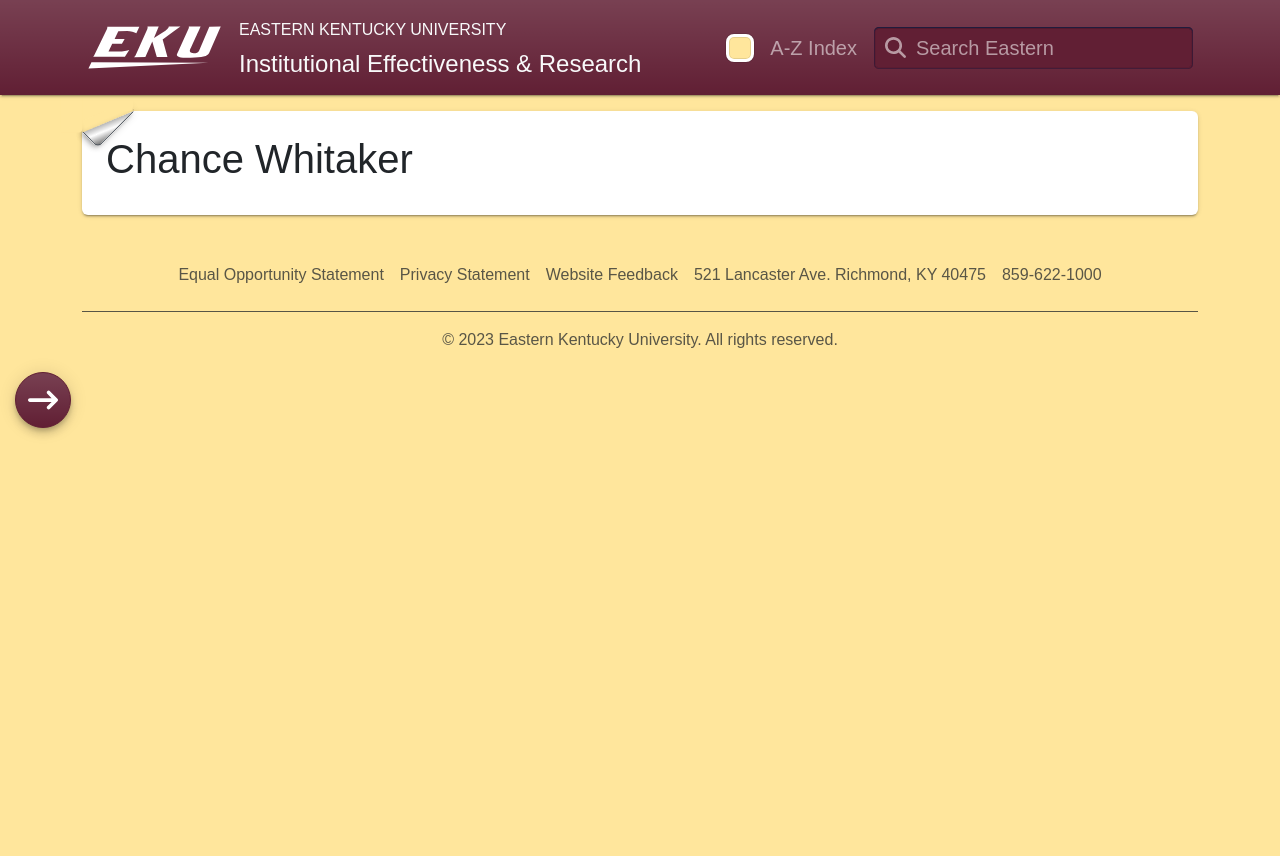
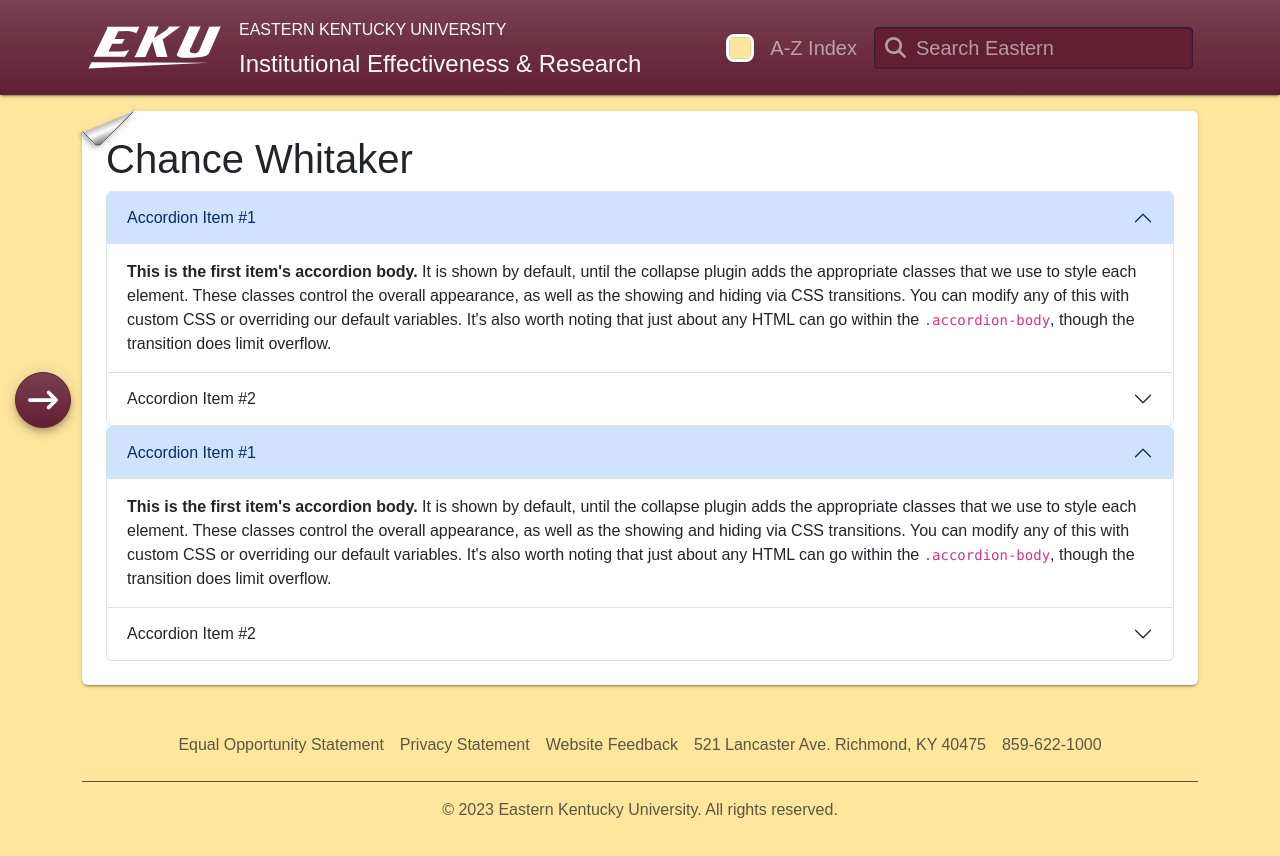
Before and after one commit to chamce/remote, a React (Vite) app: page / in a window 1280 px wide. Shown: the top 856 px of the page. Before the commit the page ends 800 px from the top, so only its background shows below. Built offline with nearby package versions, Linux system fonts and the light colour scheme; a web font is replaced by a local one.

Commit message:
body overflow y scroll

```diff
--- a/src/components/Body.jsx
+++ b/src/components/Body.jsx
@@ -6,78 +6,102 @@
       <div className="my-3 p-3 p-sm-4 bg-body rounded box-shadow-2 position-relative">
         <Fold></Fold>
         {children}
-        {/* <h6 className="border-bottom pb-2 mb-0">Recent updates</h6>
-        <div className="d-flex text-body-secondary pt-3">
-          <svg
-            className="bd-placeholder-img flex-shrink-0 me-2 rounded"
-            preserveAspectRatio="xMidYMid slice"
-            xmlns="http://www.w3.org/2000/svg"
-            aria-label="Placeholder: 32x32"
-            focusable="false"
-            height={32}
-            role="img"
-            width={32}
-          >
-            <title>Placeholder</title>
-            <rect fill="#007bff" height="100%" width="100%" />
-            <text fill="#007bff" dy=".3em" y="50%" x="50%">
-              32x32
-            </text>
-          </svg>
-          <p className="pb-3 mb-0 small lh-sm border-bottom">
-            <strong className="d-block text-gray-dark">@username</strong>
-            Some representative placeholder content, with some information about this user. Imagine this being some sort
-            of status update, perhaps?
-          </p>
+        <div className="accordion" id="accordionExample">
+          <div className="accordion-item">
+            <h2 className="accordion-header">
+              <button
+                data-bs-target="#collapseOne"
+                className="accordion-button"
+                aria-controls="collapseOne"
+                data-bs-toggle="collapse"
+                aria-expanded="true"
+                type="button"
+              >
+                Accordion Item #1
+              </button>
+            </h2>
+            <div className="accordion-collapse collapse show" data-bs-parent="#accordionExample" id="collapseOne">
+              <div className="accordion-body">
+                <strong>This is the first item's accordion body.</strong> It is shown by default, until the collapse
+                plugin adds the appropriate classes that we use to style each element. These classes control the overall
+                appearance, as well as the showing and hiding via CSS transitions. You can modify any of this with
+                custom CSS or overriding our default variables. It's also worth noting that just about any HTML can go
+                within the <code>.accordion-body</code>, though the transition does limit overflow.
+              </div>
+            </div>
+          </div>
+          <div className="accordion-item">
+            <h2 className="accordion-header">
+              <button
+                className="accordion-button collapsed"
+                data-bs-target="#collapseTwo"
+                aria-controls="collapseTwo"
+                data-bs-toggle="collapse"
+                aria-expanded="false"
+                type="button"
+              >
+                Accordion Item #2
+              </button>
+            </h2>
+            <div className="accordion-collapse collapse" data-bs-parent="#accordionExample" id="collapseTwo">
+              <div className="accordion-body">
+                <strong>This is the second item's accordion body.</strong> It is hidden by default, until the collapse
+                plugin adds the appropriate classes that we use to style each element. These classes control the overall
+                appearance, as well as the showing and hiding via CSS transitions. You can modify any of this with
+                custom CSS or overriding our default variables. It's also worth noting that just about any HTML can go
+                within the <code>.accordion-body</code>, though the transition does limit overflow.
+              </div>
+            </div>
+          </div>
         </div>
-        <div className="d-flex text-body-secondary pt-3">
-          <svg
-            className="bd-placeholder-img flex-shrink-0 me-2 rounded"
-            preserveAspectRatio="xMidYMid slice"
-            xmlns="http://www.w3.org/2000/svg"
-            aria-label="Placeholder: 32x32"
-            focusable="false"
-            height={32}
-            role="img"
-            width={32}
-          >
-            <title>Placeholder</title>
-            <rect fill="#e83e8c" height="100%" width="100%" />
-            <text fill="#e83e8c" dy=".3em" y="50%" x="50%">
-              32x32
-            </text>
-          </svg>
-          <p className="pb-3 mb-0 small lh-sm border-bottom">
-            <strong className="d-block text-gray-dark">@username</strong>
-            Some more representative placeholder content, related to this other user. Another status update, perhaps.
-          </p>
+        <div className="accordion" id="accordionExample">
+          <div className="accordion-item">
+            <h2 className="accordion-header">
+              <button
+                data-bs-target="#collapseOne"
+                className="accordion-button"
+                aria-controls="collapseOne"
+                data-bs-toggle="collapse"
+                aria-expanded="true"
+                type="button"
+              >
+                Accordion Item #1
+              </button>
+            </h2>
+            <div className="accordion-collapse collapse show" data-bs-parent="#accordionExample" id="collapseOne">
+              <div className="accordion-body">
+                <strong>This is the first item's accordion body.</strong> It is shown by default, until the collapse
+                plugin adds the appropriate classes that we use to style each element. These classes control the overall
+                appearance, as well as the showing and hiding via CSS transitions. You can modify any of this with
+                custom CSS or overriding our default variables. It's also worth noting that just about any HTML can go
+                within the <code>.accordion-body</code>, though the transition does limit overflow.
+              </div>
+            </div>
+          </div>
+          <div className="accordion-item">
+            <h2 className="accordion-header">
+              <button
+                className="accordion-button collapsed"
+                data-bs-target="#collapseTwo"
+                aria-controls="collapseTwo"
+                data-bs-toggle="collapse"
+                aria-expanded="false"
+                type="button"
+              >
+                Accordion Item #2
+              </button>
+            </h2>
+            <div className="accordion-collapse collapse" data-bs-parent="#accordionExample" id="collapseTwo">
+              <div className="accordion-body">
+                <strong>This is the second item's accordion body.</strong> It is hidden by default, until the collapse
+                plugin adds the appropriate classes that we use to style each element. These classes control the overall
+                appearance, as well as the showing and hiding via CSS transitions. You can modify any of this with
+                custom CSS or overriding our default variables. It's also worth noting that just about any HTML can go
+                within the <code>.accordion-body</code>, though the transition does limit overflow.
+              </div>
+            </div>
+          </div>
         </div>
-        <div className="d-flex text-body-secondary pt-3">
-          <svg
-            className="bd-placeholder-img flex-shrink-0 me-2 rounded"
-            preserveAspectRatio="xMidYMid slice"
-            xmlns="http://www.w3.org/2000/svg"
-            aria-label="Placeholder: 32x32"
-            focusable="false"
-            height={32}
-            role="img"
-            width={32}
-          >
-            <title>Placeholder</title>
-            <rect fill="#6f42c1" height="100%" width="100%" />
-            <text fill="#6f42c1" dy=".3em" y="50%" x="50%">
-              32x32
-            </text>
-          </svg>
-          <p className="pb-3 mb-0 small lh-sm border-bottom">
-            <strong className="d-block text-gray-dark">@username</strong>
-            This user also gets some representative placeholder content. Maybe they did something interesting, and you
-            really want to highlight this in the recent updates.
-          </p>
-        </div>
-        <small className="d-block text-end mt-3">
-          <a href="/#">All updates</a>
-        </small> */}
       </div>
     </main>
   );
--- a/src/styles/App.css
+++ b/src/styles/App.css
@@ -149,6 +149,7 @@
 }
 
 body {
+  overflow-y: scroll;
   font-family: poppins, sans-serif;
   line-height: 1.5;
   font-weight: 400;
```
Also changed, not shown: 1 other file (tests, documents, lock files or other folders).
